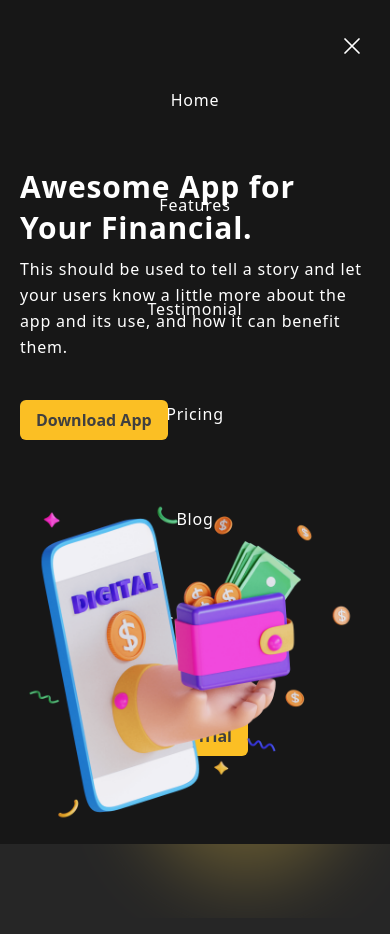
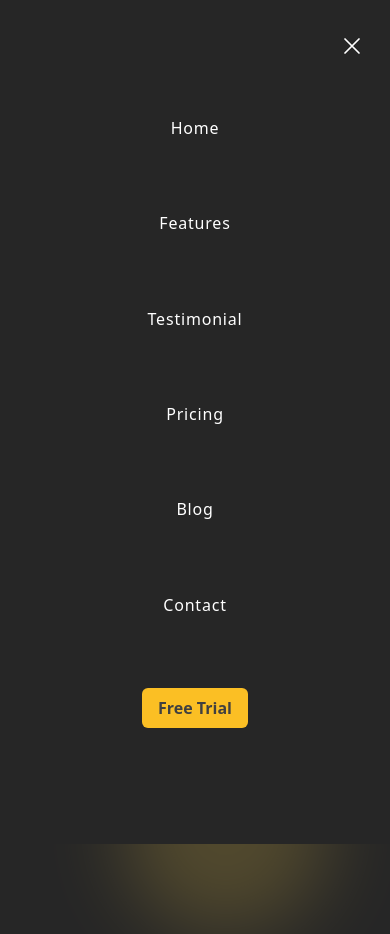
Before and after one commit to ShahramShakiba/Bank-Landing-Page, a website: page Bank-Landing-Page/index.html in a window 390 px wide. Both pictures are taken after a click on the icon 354 px from the left and 42 px from the top of the page. Drawn offline with Linux system fonts and the light colour scheme.

Commit message:
Fixing blobs of Header

```diff
--- a/Bank-Landing-Page/index.html
+++ b/Bank-Landing-Page/index.html
@@ -10,7 +10,7 @@
     <title>Bank Landing Page</title>
   </head>
   <body class="bg-neutral-800 text-white tracking-wider">
-    <!--===== Header =======================-->
+    <!--======== Header =========================-->
     <header>
       <nav class="container flex justify-between items-center">
         <!--logo-->
@@ -103,9 +103,9 @@
         <!--hamburger-menu------>
         <div
           id="menu"
-          class="hidden bg-neutral-900 h-[100vh] absolute inset-0 lg:hidden"
+          class="hidden bg-neutral-800 h-[100vh] absolute inset-0 lg:hidden py-20"
         >
-          <ul class="h-full grid place-items-center py-12">
+          <ul class="h-full grid place-items-center ">
             <li>
               <a href="#home" class="hover:text-amber-400 ease duration-200">
                 Home
@@ -160,7 +160,7 @@
             viewBox="0 0 24 24"
             stroke-width="1.5"
             stroke="currentColor"
-            class="close w-7 h-7 text-white absolute top-8 right-6 md:right-24 lg:right-60 cursor-pointer hover:text-amber-300 ease-linear duration-200"
+            class="close w-7 h-7 text-white absolute top-8 right-6 sm:right-10 md:right-36 cursor-pointer hover:text-amber-300 ease-linear duration-200"
           >
             <path
               stroke-linecap="round"
@@ -172,21 +172,23 @@
       </nav>
     </header>
 
-    <!--===== Main =========================-->
+    <!--======= Main ===========================-->
     <main>
       <section id="home">
-        <div class="container py-20 relative">
-          <!--left-blob---->
-          <div
-            class="w-52 h-52 lg:w-64 lg:h-64 xl:w-80 xl:h-80 2xl:w-96 2xl:h-96 bg-color-blob absolute top-0 xl:-top-6 -left-5 md:left-0 xl:left-0 -z-10 blur-2xl opacity-30 overflow-hidden rounded-full"
-          ></div>
-          <!--right-blob---->
-          <div
-            class="w-52 h-52 lg:w-64 lg:h-64 xl:w-80 xl:h-80 2xl:w-96 2xl:h-96 bg-amber-300 absolute bottom-10 right-10 lg:right-20 xl:right-16 -z-10 blur-2xl opacity-30 overflow-hidden rounded-full"
-          ></div>
+        <div class="container py-20 ">
+          <div class="relative">
+            <!--left-blob----->
+            <div
+              class="w-52 h-52 lg:w-64 lg:h-64 xl:w-80 xl:h-80 2xl:w-96 2xl:h-96 bg-color-blob absolute -top-20 xl:-top-6 left-0 md:left-0 xl:left-0 -z-10 blur-2xl opacity-30 overflow-hidden rounded-full"
+            ></div>
+            <!--right-blob---->
+            <div
+              class="w-52 h-52 lg:w-64 lg:h-64 xl:w-80 xl:h-80 2xl:w-96 2xl:h-96 bg-amber-300 absolute top-[35rem] md:top-40 xl:top-72 right-10 md:right-0 lg:right-10 xl:right-6 -z-10 blur-2xl opacity-20 overflow-hidden rounded-full"
+            ></div>
+          </div>
 
-          <div class="flex flex-col items-center z-20 md:flex-row">
-            <!----Content------->
+          <div class="flex flex-col items-center z-0 md:flex-row">
+            <!-----Content--------->
             <div class="mb-12 md:w-1/2 md:mr-10">
               <h1 class="title">Awesome App for Your Financial.</h1>
 
@@ -199,7 +201,7 @@
               <button class="btn-primary">Download App</button>
             </div>
 
-            <!----Image------->
+            <!-----Image---------->
             <div class="md:w-1/2">
               <img src="assets/hero4.png" alt="Mobile app with a wallet" />
             </div>
--- a/Bank-Landing-Page/input.css
+++ b/Bank-Landing-Page/input.css
@@ -2,7 +2,7 @@
 @tailwind components;
 @tailwind utilities;
 
-/*---Reusing Styles ------------*/
+/*---Reuseable Styles ------------*/
 @layer components {
   .btn-primary {
     @apply bg-amber-400 text-neutral-700 px-4 py-2 rounded-md capitalize font-bold hover:opacity-80 ease-in duration-200;
--- a/Bank-Landing-Page/tailwind.config.js
+++ b/Bank-Landing-Page/tailwind.config.js
@@ -8,7 +8,6 @@ module.exports = {
         'color-primary': '#01051e',
         'color-primary-light': '#020726',
         'color-primary-dark': '#010417',
-        // 'color-secondary': '#ff7d3b',
         'color-gray': '#333',
         'color-blob': '#A427DF',
       },
```
Also changed, not shown: Bank-Landing-Page/css/main.css.
